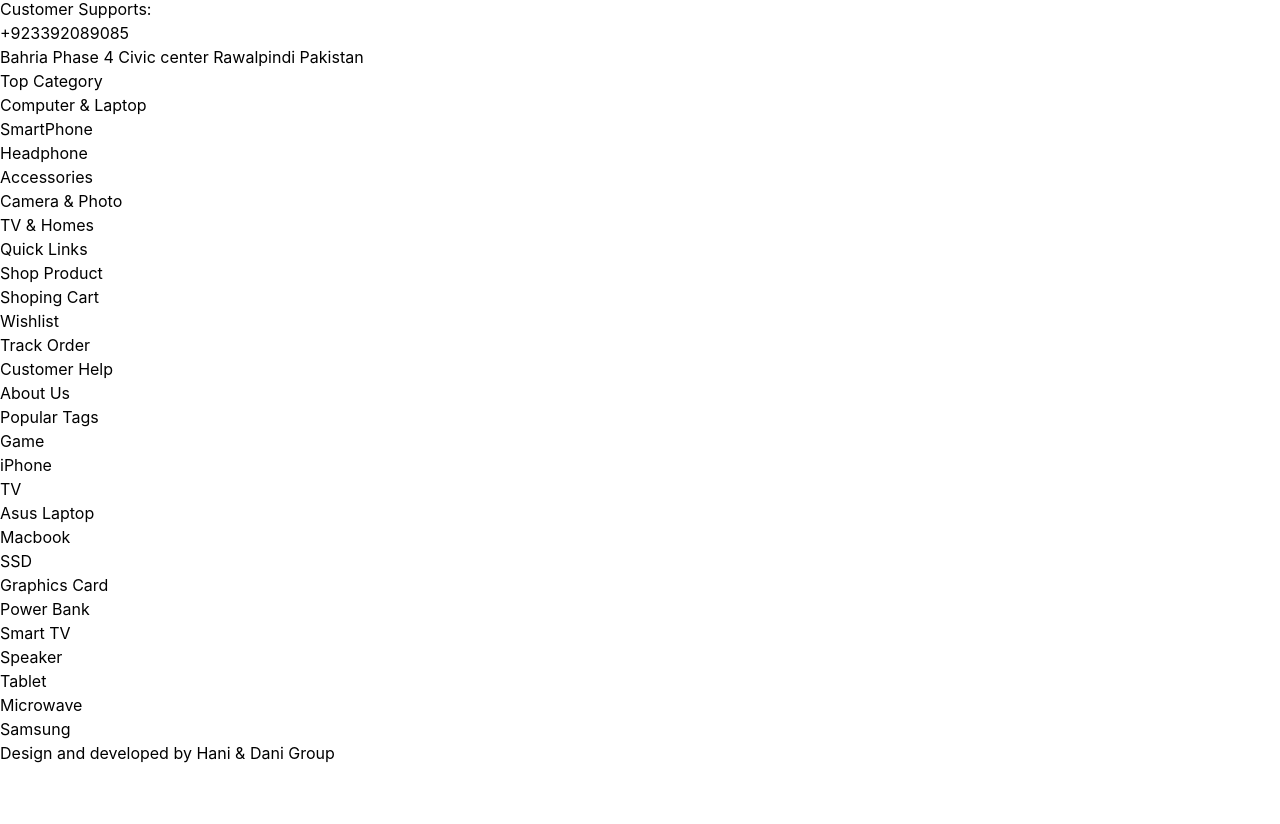
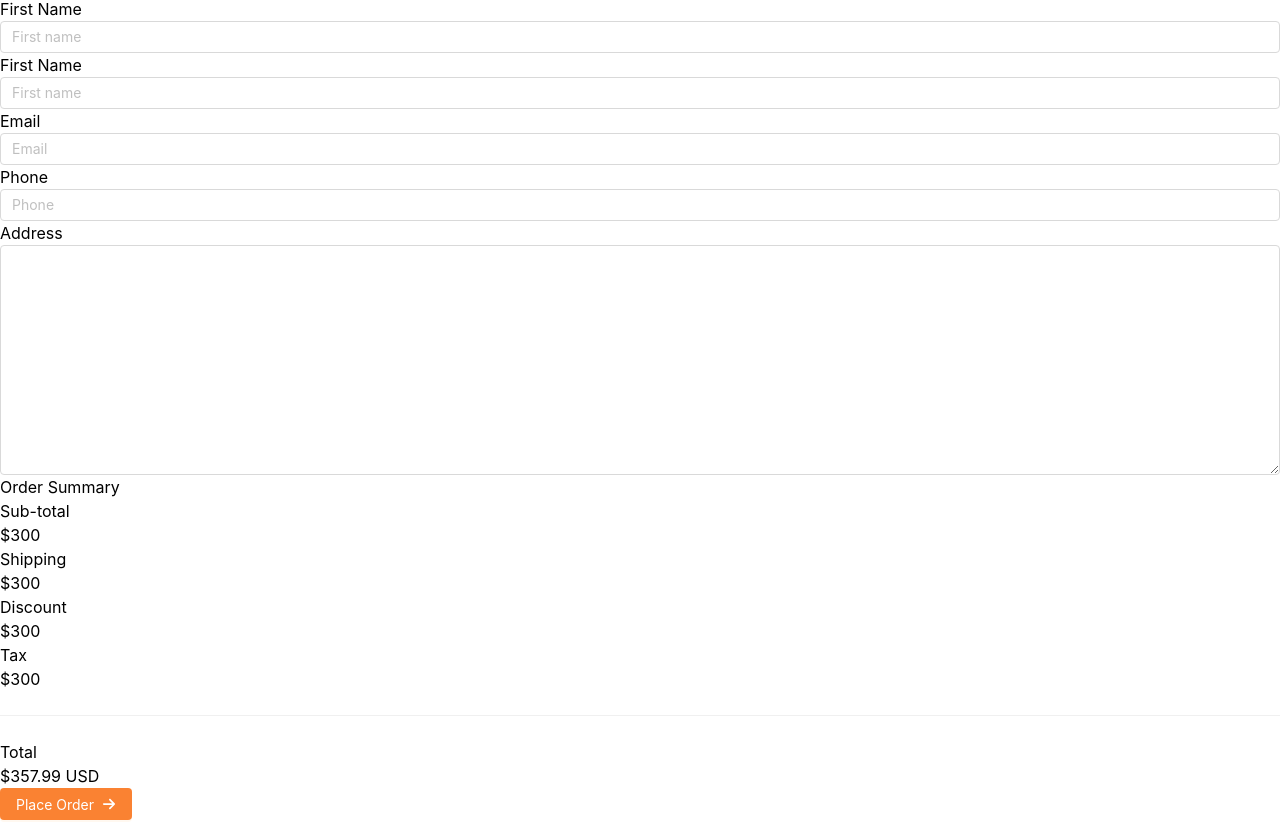
Before and after one commit to imtiaz3699/clion, a React (Vite) app: page /checkout in a window 1280 px wide. Shown: the part 691-1515 px from the top of the page. Before the commit the page ends 1456 px from the top, so only its background shows below. Built offline with nearby package versions, Linux system fonts and the light colour scheme; no server answers.

Commit message:
app completed

```diff
--- /dev/null
+++ b/src/components/CouponCode/CouponCode.jsx
@@ -0,0 +1,19 @@
+import { Button, Divider, Input } from "antd";
+import React from "react";
+
+function CouponCode() {
+  return (
+    <div className="border-[1px] max-w-[424px] py-5">
+      <p className="font-medium text-gray-700 text-[20px] px-6 ">Coupon Code</p>
+      <Divider />
+      <div className="w-full flex flex-col gap-[16px] px-[24px]">
+        <Input placeholder="Coupon code...." className="!h-[44px]" />
+        <Button className="bg-[#2DA5F3] text-white !h-[48px] !w-[159px] font-medium">
+          APPLY COUPON
+        </Button>
+      </div>
+    </div>
+  );
+}
+
+export default CouponCode;
--- /dev/null
+++ b/src/components/sharedComponents/LabelInput/LabelInput.jsx
@@ -0,0 +1,13 @@
+import { Input } from 'antd'
+import React from 'react'
+
+function LabelInput({label,placeholder}) {
+  return (
+    <div className = 'flex flex-col gap-2 w-full'>
+        <label className = 'text-gray-500'>{label}</label>
+        <Input placeholder={placeholder} className = '  w-full !h-[44px] '/>
+    </div>
+  )
+}
+
+export default LabelInput
--- a/src/main.jsx
+++ b/src/main.jsx
@@ -17,6 +17,7 @@
 import ProductListing from "./pages/productListing";
 import WishList from "./pages/wishlist/WishList.jsx";
 import Cart from "./pages/cart/index.jsx";
+import Checkout from "./pages/checkout/index.jsx";
 const queryClient = new QueryClient();
 createRoot(document.getElementById("root")).render(
   <Provider store={store}>
@@ -32,6 +33,7 @@
             <Route path="/product_listing" element={<ProductListing />} />
             <Route path="/wish_list" element={<WishList />} />
             <Route path="/cart" element={<Cart />} />
+            <Route path="/checkout" element={<Checkout />} />
           </Routes>
           <Footer/>
         </ConfigProvider>
--- a/src/pages/cart/index.jsx
+++ b/src/pages/cart/index.jsx
@@ -2,6 +2,7 @@
 import ShoppingCard from "../../components/ShoppingCard/ShoppingCard";
 import { Button, Divider } from "antd";
 import { RightArrowIcon } from "../../components/Icons/Icons";
+import CouponCode from "../../components/CouponCode/CouponCode";
 
 function Cart() {
   return (
@@ -10,6 +11,7 @@
         <div className="max-w-[872px] w-full ">
           <ShoppingCard />
         </div>
+        <div className="max-w-[424px] w-full flex flex-col gap-6">
           <div className="max-w-[424px] w-full px-6 py-5 border-[1px] border-gray-300 flex flex-col gap-[20px]">
             <p className="font-medium text-gray-700 text-[20px]">Card Totals</p>
             <div className="flex flex-col gap-[12px] w-full text-[14px]">
@@ -39,9 +41,12 @@
               className="!h-[56px] text-[18px] font-medium"
               icon={<RightArrowIcon />}
               iconPosition="end"
-            type="primary">
-            Shop Now
+              type="primary"
+            >
+              Place Order
             </Button>
+          </div>
+          <CouponCode />
         </div>
       </div>
     </div>
--- /dev/null
+++ b/src/pages/checkout/index.jsx
@@ -0,0 +1,69 @@
+import React from "react";
+import LabelInput from "../../components/sharedComponents/LabelInput/LabelInput";
+import { Button, Divider, Input } from "antd";
+import { RightArrowIcon } from "../../components/Icons/Icons";
+
+function Checkout() {
+  return (
+    <div className="flex items-center justify-center mt-[72px]">
+      <div className="max-w-[1320px] w-full flex flex-row items-start justify-between gap-[24px]">
+        <div className="max-w-[872px] w-full flex flex-col gap-5">
+          <h1 className="text-[18px] font-medium text-gray-800">
+            Billing Information
+          </h1>
+          <div className="flex flex-row items-center gap-5  w-full">
+            <LabelInput label="First Name" placeholder="First name" />
+            <LabelInput label="First Name" placeholder="First name" />
+          </div>
+          <div className="flex flex-row items-center gap-5  w-full">
+            <LabelInput label="Email" placeholder="Email" />
+            <LabelInput label="Phone" placeholder="Phone" />
+          </div>
+          <div className="w-full flex flex-col gap-[2px] ">
+            <label className="text-gray-500">Address</label>
+            <Input.TextArea cols={10} rows={10} />
+          </div>
+          {/* <div className="flex "></div> */}
+        </div>
+        <div className="max-w-[424px] w-full border-[1px] flex flex-col gap-2 border-gray-200 px-[24px] py-[20px]">
+          <p className="">Order Summary</p>
+          <div className="flex flex-col gap-[12px] w-full text-[14px]">
+            <div className="w-full flex flex-row items-center justify-between">
+              <p className="text-gray-400">Sub-total</p>
+              <p className="text-gray-700">$300</p>
+            </div>
+            <div className="w-full flex flex-row items-center justify-between">
+              <p className="text-gray-400">Shipping</p>
+              <p className="text-gray-700">$300</p>
+            </div>
+            <div className="w-full flex flex-row items-center justify-between">
+              <p className="text-gray-400">Discount</p>
+              <p className="text-gray-700">$300</p>
+            </div>
+            <div className="w-full flex flex-row items-center justify-between">
+              <p className="text-gray-400">Tax</p>
+              <p className="text-gray-700">$300</p>
+            </div>
+          </div>
+          <Divider />
+          <div className="flex flex-col gap-[24px]">
+            {" "}
+            <div className="w-full flex flex-row items-center justify-between">
+              <p className="text-gray-500">Total</p>
+              <p className="text-gray-800 font-medium">$357.99 USD</p>
+            </div>
+            <Button
+              className="!h-[56px] text-[18px] font-medium w-full"
+              icon={<RightArrowIcon />}
+              iconPosition="end"
+              type="primary">
+              Place Order
+            </Button>
+          </div>
+        </div>
+      </div>
+    </div>
+  );
+}
+
+export default Checkout;
```
Lines whose indentation alone changed are shown as unchanged.
